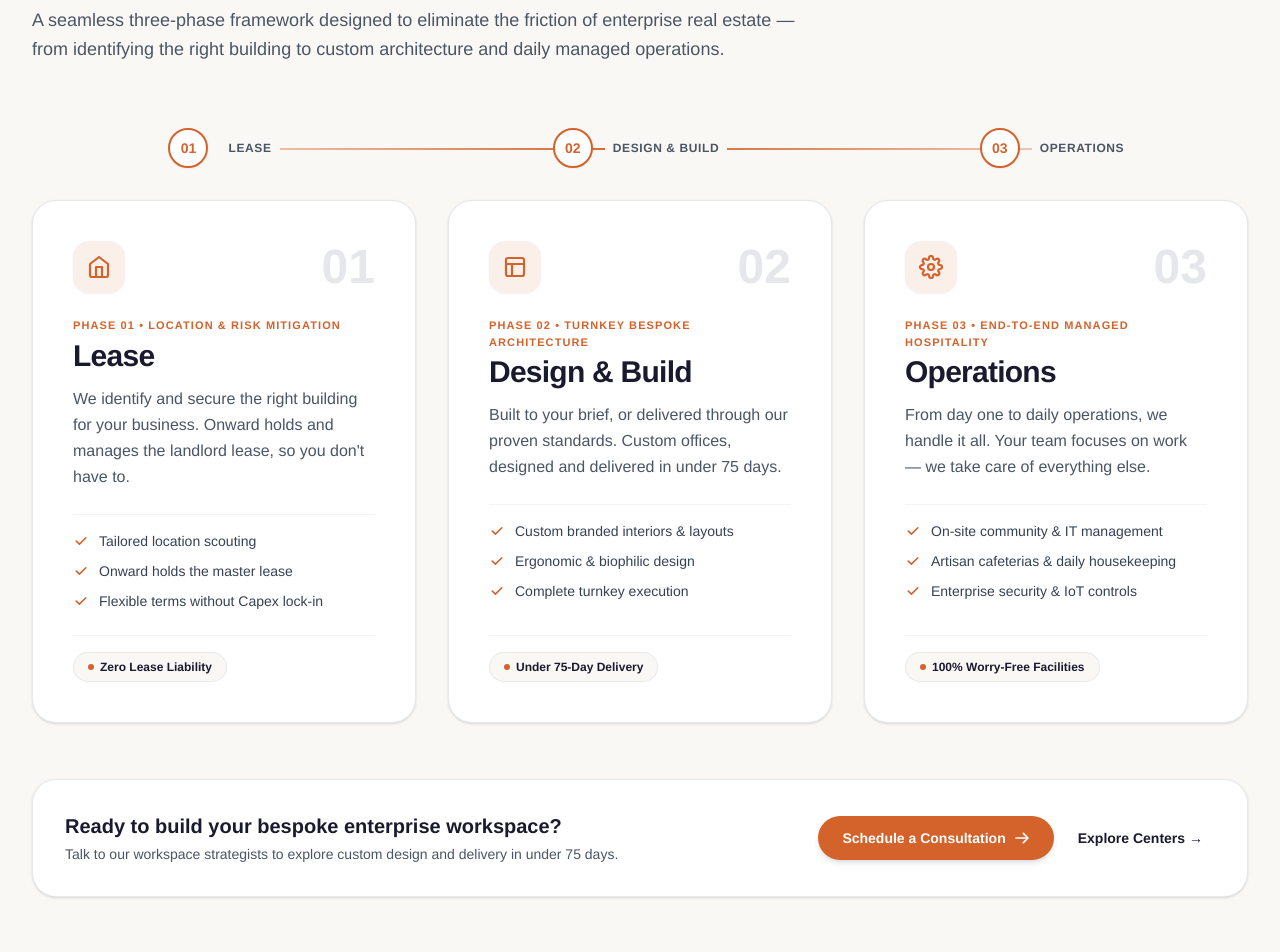
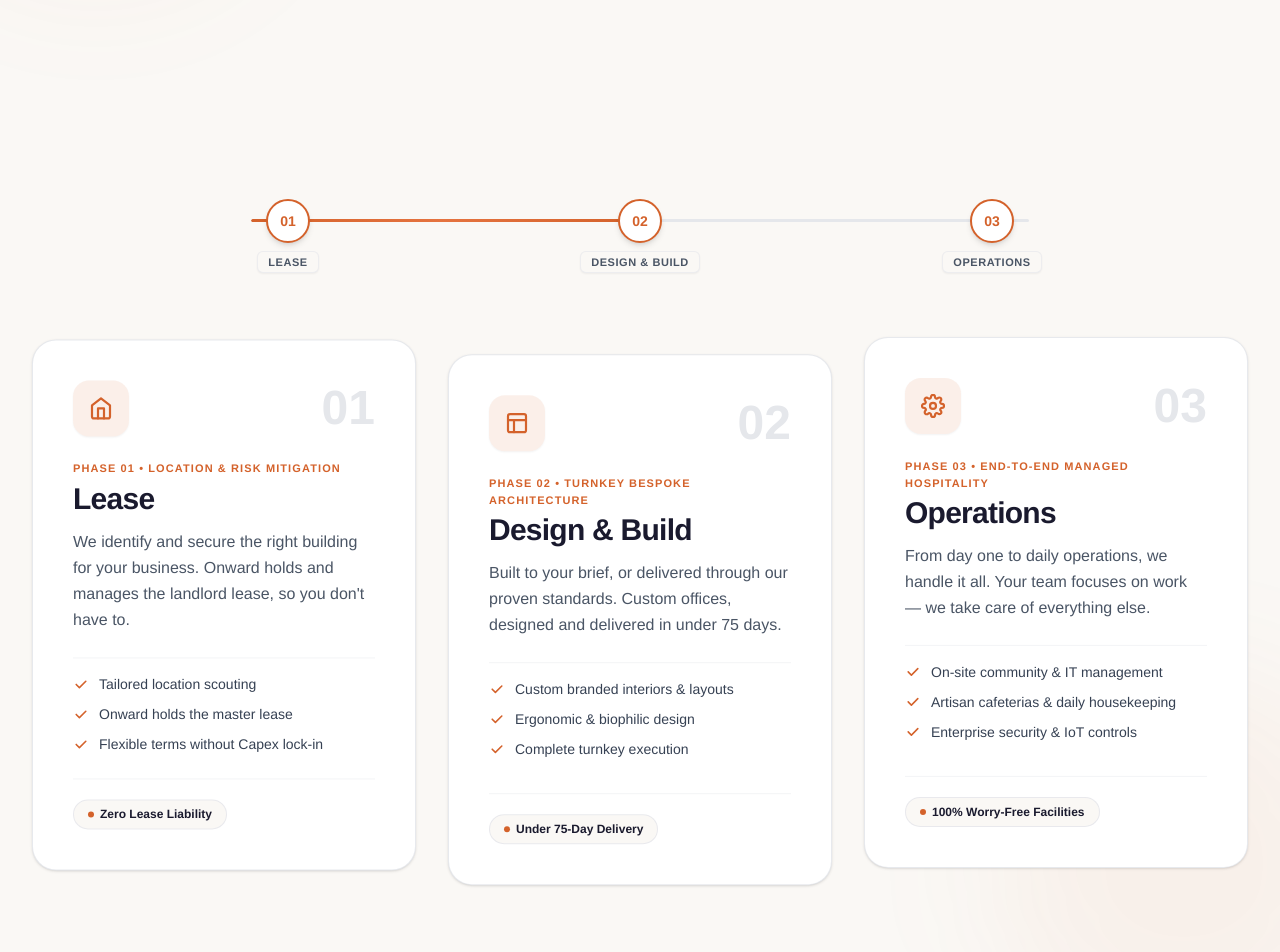
Before and after one commit to Comptech-Enterprises/onwards-website, a Next.js app: page /about in a window 1280 px wide. Shown: the part 4680-5632 px from the top of the page. Built offline with nearby package versions, Linux system fonts and the light colour scheme.

Commit message:
Add multi-plane parallax scroll animations to What We Do section and remove bottom banner

```diff
--- a/src/app/about/page.tsx
+++ b/src/app/about/page.tsx
@@ -197,6 +197,20 @@ export default function AboutPage() {
   const { scrollYProgress: valuesProgress } = useScroll({ target: valuesRef, offset: ["start end", "end start"] });
   const valuesHeadY = useTransform(valuesProgress, [0, 0.3], [60, 0]);
   const valuesHeadOp = useTransform(valuesProgress, [0, 0.25], [0, 1]);
+
+  /* What We Do parallax */
+  const whatWeDoRef = useRef<HTMLDivElement>(null);
+  const { scrollYProgress: whatWeDoProgress } = useScroll({
+    target: whatWeDoRef,
+    offset: ["start end", "end start"],
+  });
+  const whatWeDoHeadY = useTransform(whatWeDoProgress, [0, 0.3], [40, 0]);
+  const whatWeDoHeadOp = useTransform(whatWeDoProgress, [0, 0.25], [0, 1]);
+  const card1Y = useTransform(whatWeDoProgress, [0, 1], [50, -35]);
+  const card2Y = useTransform(whatWeDoProgress, [0, 1], [100, -80]);
+  const card3Y = useTransform(whatWeDoProgress, [0, 1], [40, -25]);
+  const lineFill = useTransform(whatWeDoProgress, [0.15, 0.6], ["0%", "100%"]);
+  const decorY = useTransform(whatWeDoProgress, [0, 1], [-80, 80]);
 
   /* Team */
   const teamRef = useRef<HTMLDivElement>(null);
@@ -433,41 +447,51 @@ export default function AboutPage() {
         </section>
 
         {/* ━━━━━━━━━━━━━━━━━━━━━━━━━━━━━━━━━━━━━━━━━━━━━━━━━━━━━━━━━━
-            4. WHAT WE DO — THE IDEAL WORKSPACE AS A SOLUTION
+            4. WHAT WE DO — THE IDEAL WORKSPACE AS A SOLUTION (PARALLAX)
         ━━━━━━━━━━━━━━━━━━━━━━━━━━━━━━━━━━━━━━━━━━━━━━━━━━━━━━━━━━ */}
-        <section className="py-20 sm:py-28 bg-[#faf8f5] text-[#1a1a2e] relative overflow-hidden border-b border-gray-200/80">
+        <section ref={whatWeDoRef} className="py-24 sm:py-32 bg-[#faf8f5] text-[#1a1a2e] relative overflow-hidden border-b border-gray-200/80">
+          {/* Subtle Ambient Parallax Background Orbs */}
+          <motion.div
+            style={{ y: decorY }}
+            className="absolute -top-24 -left-24 w-96 h-96 rounded-full bg-[#d4622b]/5 blur-3xl pointer-events-none z-0"
+          />
+          <motion.div
+            style={{ y: decorY }}
+            className="absolute -bottom-24 -right-24 w-96 h-96 rounded-full bg-[#d4622b]/5 blur-3xl pointer-events-none z-0"
+          />
+
           <div className="max-w-7xl mx-auto px-4 sm:px-6 lg:px-8 relative z-10">
-            {/* Section Header */}
-            <div className="max-w-3xl mb-12 sm:mb-16">
-              <ScrollReveal>
-                <div className="inline-flex items-center gap-2 px-3.5 py-1.5 rounded-full bg-[#d4622b]/10 text-[#d4622b] text-xs font-bold tracking-widest uppercase mb-4">
+            {/* Parallax Section Header */}
+            <motion.div style={{ y: whatWeDoHeadY, opacity: whatWeDoHeadOp }} className="max-w-3xl mb-14 sm:mb-20">
+              <div className="inline-flex items-center gap-2 px-3.5 py-1.5 rounded-full bg-[#d4622b]/10 text-[#d4622b] text-xs font-bold tracking-widest uppercase mb-4 shadow-xs">
                 <span className="w-1.5 h-1.5 rounded-full bg-[#d4622b] animate-pulse" />
                 What We Do
               </div>
-              </ScrollReveal>
-              <ScrollReveal delay={0.1}>
-                <h2 className="text-3xl sm:text-5xl lg:text-6xl font-black text-[#1a1a2e] tracking-tight">
+              <h2 className="text-3xl sm:text-5xl lg:text-6xl font-black text-[#1a1a2e] tracking-tight leading-[1.08]">
                 The ideal workspace as a solution
               </h2>
-              </ScrollReveal>
-              <ScrollReveal delay={0.2}>
-                <p className="mt-4 text-base sm:text-lg text-gray-600 leading-relaxed">
+              <p className="mt-4 text-base sm:text-lg text-gray-600 leading-relaxed max-w-2xl">
                 A seamless three-phase framework designed to eliminate the friction of enterprise real estate — from identifying the right building to custom architecture and daily managed operations.
               </p>
-              </ScrollReveal>
+            </motion.div>
+
+            {/* Desktop Connected Sequence Tracker with Scroll-Linked Line Fill */}
+            <div className="hidden lg:block mb-12">
+              <div className="grid grid-cols-3 gap-8 relative max-w-5xl mx-auto">
+                {/* Background Connecting Track */}
+                <div className="absolute top-5 left-[12%] right-[12%] h-[3px] bg-gray-200 rounded-full z-0 overflow-hidden">
+                  {/* Animated Dynamic Scroll Fill */}
+                  <motion.div
+                    style={{ width: lineFill }}
+                    className="h-full bg-gradient-to-r from-[#d4622b] via-[#e5733f] to-[#d4622b] rounded-full"
+                  />
                 </div>
-
-            {/* Desktop Connected Sequence Tracker */}
-            <div className="hidden lg:block mb-8">
-              <div className="grid grid-cols-3 gap-8 relative">
-                {/* Connecting Line behind nodes */}
-                <div className="absolute top-5 left-[16%] right-[16%] h-[2px] bg-gradient-to-r from-[#d4622b]/30 via-[#d4622b] to-[#d4622b]/30 z-0" />
-                {whatWeDoSteps.map((step, idx) => (
-                  <div key={step.step} className="flex items-center justify-center gap-3 relative z-10">
-                    <span className="w-10 h-10 rounded-full bg-white border-2 border-[#d4622b] text-[#d4622b] font-bold text-sm flex items-center justify-center shadow-xs">
+                {whatWeDoSteps.map((step) => (
+                  <div key={step.step} className="flex flex-col items-center gap-2 relative z-10">
+                    <span className="w-11 h-11 rounded-full bg-white border-2 border-[#d4622b] text-[#d4622b] font-black text-sm flex items-center justify-center shadow-md">
                       {step.step}
                     </span>
-                    <span className="text-xs font-bold uppercase tracking-wider text-gray-600 bg-[#faf8f5] px-2 py-0.5 rounded-md">
+                    <span className="text-[11px] font-bold uppercase tracking-wider text-gray-600 bg-[#faf8f5] px-2.5 py-0.5 rounded-md border border-gray-200/60 shadow-xs">
                       {step.title}
                     </span>
                   </div>
@@ -475,21 +499,28 @@ export default function AboutPage() {
               </div>
             </div>
 
-            {/* 3 Process Cards Grid */}
-            <div className="grid grid-cols-1 md:grid-cols-3 gap-6 sm:gap-8">
-              {whatWeDoSteps.map((step, idx) => (
-                <ScrollReveal key={step.title} delay={idx * 0.12} y={35}>
-                  <div className="bg-white rounded-3xl p-8 sm:p-10 border border-gray-200/90 shadow-sm hover:shadow-xl hover:border-[#d4622b]/40 transition-all duration-300 flex flex-col justify-between group hover:-translate-y-1 h-full relative overflow-hidden">
-                    {/* Subtle top accent line on hover */}
-                    <div className="absolute top-0 left-0 right-0 h-1 bg-gradient-to-r from-[#d4622b] to-[#f28e2b] opacity-0 group-hover:opacity-100 transition-opacity duration-300" />
+            {/* 3 Process Cards with Multi-Plane Parallax Scroll */}
+            <div className="grid grid-cols-1 md:grid-cols-3 gap-6 sm:gap-8 items-stretch">
+              {whatWeDoSteps.map((step, idx) => {
+                const cardParallax = idx === 0 ? card1Y : idx === 1 ? card2Y : card3Y;
+                return (
+                  <motion.div
+                    key={step.title}
+                    style={{ y: cardParallax }}
+                    whileHover={{ y: -8 }}
+                    transition={{ duration: 0.3, ease: "easeOut" }}
+                    className="bg-white rounded-3xl p-8 sm:p-10 border border-gray-200/90 shadow-sm hover:shadow-2xl hover:border-[#d4622b]/50 transition-all duration-300 flex flex-col justify-between group h-full relative overflow-hidden"
+                  >
+                    {/* Top gradient glow on hover */}
+                    <div className="absolute top-0 left-0 right-0 h-1.5 bg-gradient-to-r from-[#d4622b] via-[#e5733f] to-[#f28e2b] opacity-0 group-hover:opacity-100 transition-opacity duration-300" />
 
                     <div>
                       {/* Top Row: Icon + Large Step Number */}
                       <div className="flex items-center justify-between gap-4 mb-6">
-                        <div className="w-13 h-13 rounded-2xl bg-[#d4622b]/10 text-[#d4622b] flex items-center justify-center group-hover:bg-[#d4622b] group-hover:text-white transition-all duration-300 shadow-xs">
+                        <div className="w-14 h-14 rounded-2xl bg-[#d4622b]/10 text-[#d4622b] flex items-center justify-center group-hover:bg-[#d4622b] group-hover:text-white transition-all duration-300 shadow-xs">
                           {step.icon}
                         </div>
-                        <span className="text-4xl sm:text-5xl font-black text-gray-200 group-hover:text-[#d4622b]/30 transition-colors">
+                        <span className="text-4xl sm:text-5xl font-black text-gray-200 group-hover:text-[#d4622b]/30 transition-colors duration-300">
                           {step.step}
                         </span>
                       </div>
@@ -500,7 +531,7 @@ export default function AboutPage() {
                       </span>
 
                       {/* Step Title */}
-                      <h3 className="text-2xl sm:text-3xl font-black text-[#1a1a2e] tracking-tight group-hover:text-[#d4622b] transition-colors mb-3">
+                      <h3 className="text-2xl sm:text-3xl font-black text-[#1a1a2e] tracking-tight group-hover:text-[#d4622b] transition-colors duration-300 mb-3">
                         {step.title}
                       </h3>
 
@@ -523,47 +554,16 @@ export default function AboutPage() {
                     </div>
 
                     {/* Bottom Highlight Badge */}
-                    <div className="pt-4 border-t border-gray-100 flex items-center justify-between">
-                      <span className="inline-flex items-center gap-1.5 text-xs font-bold text-[#1a1a2e] bg-[#faf8f5] px-3.5 py-1.5 rounded-full border border-gray-200/80">
+                    <div className="pt-5 border-t border-gray-100 flex items-center justify-between">
+                      <span className="inline-flex items-center gap-1.5 text-xs font-bold text-[#1a1a2e] bg-[#faf8f5] px-3.5 py-1.5 rounded-full border border-gray-200/80 group-hover:border-[#d4622b]/30 transition-colors">
                         <span className="w-1.5 h-1.5 rounded-full bg-[#d4622b]" />
                         {step.badge}
                       </span>
                     </div>
+                  </motion.div>
+                );
+              })}
             </div>
-                </ScrollReveal>
-              ))}
-            </div>
-
-            {/* Bottom Support Banner */}
-            <ScrollReveal delay={0.35} y={20} className="mt-12 sm:mt-14">
-              <div className="bg-white rounded-2xl sm:rounded-3xl p-6 sm:p-8 border border-gray-200/90 shadow-sm flex flex-col sm:flex-row items-center justify-between gap-6">
-                <div className="text-center sm:text-left">
-                  <h4 className="text-lg sm:text-xl font-bold text-[#1a1a2e]">
-                    Ready to build your bespoke enterprise workspace?
-                  </h4>
-                  <p className="text-xs sm:text-sm text-gray-600 mt-1">
-                    Talk to our workspace strategists to explore custom design and delivery in under 75 days.
-                  </p>
-                </div>
-                <div className="flex items-center gap-3 shrink-0">
-                  <MagneticButton
-                    href="/#contact"
-                    className="inline-flex items-center gap-2 bg-[#d4622b] hover:bg-[#b8501f] text-white px-6 py-3 rounded-full font-bold text-xs sm:text-sm shadow-md transition-all"
-                  >
-                    <span>Schedule a Consultation</span>
-                    <svg className="w-4 h-4" fill="none" viewBox="0 0 24 24" stroke="currentColor" strokeWidth="2.5">
-                      <path strokeLinecap="round" strokeLinejoin="round" d="M14 5l7 7m0 0l-7 7m7-7H3" />
-                    </svg>
-                  </MagneticButton>
-                  <Link
-                    href="/locations/delhi"
-                    className="text-[#1a1a2e] font-bold text-xs sm:text-sm hover:text-[#d4622b] transition-colors py-2 px-3"
-                  >
-                    Explore Centers &rarr;
-                  </Link>
-                </div>
-              </div>
-            </ScrollReveal>
           </div>
         </section>
 
```
Lines whose indentation alone changed are shown as unchanged.
